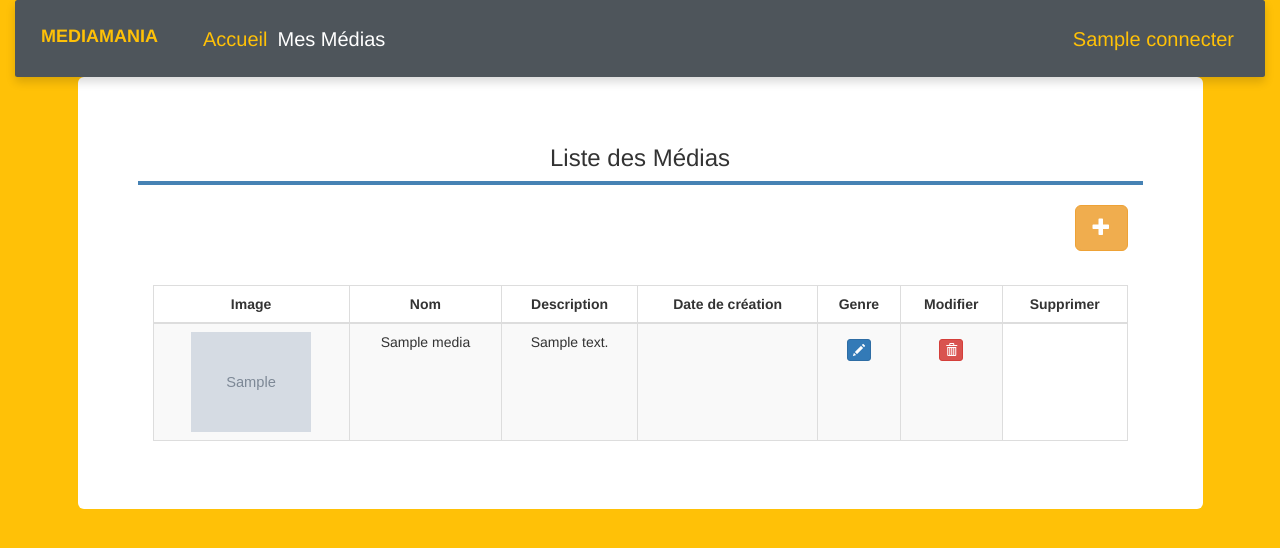
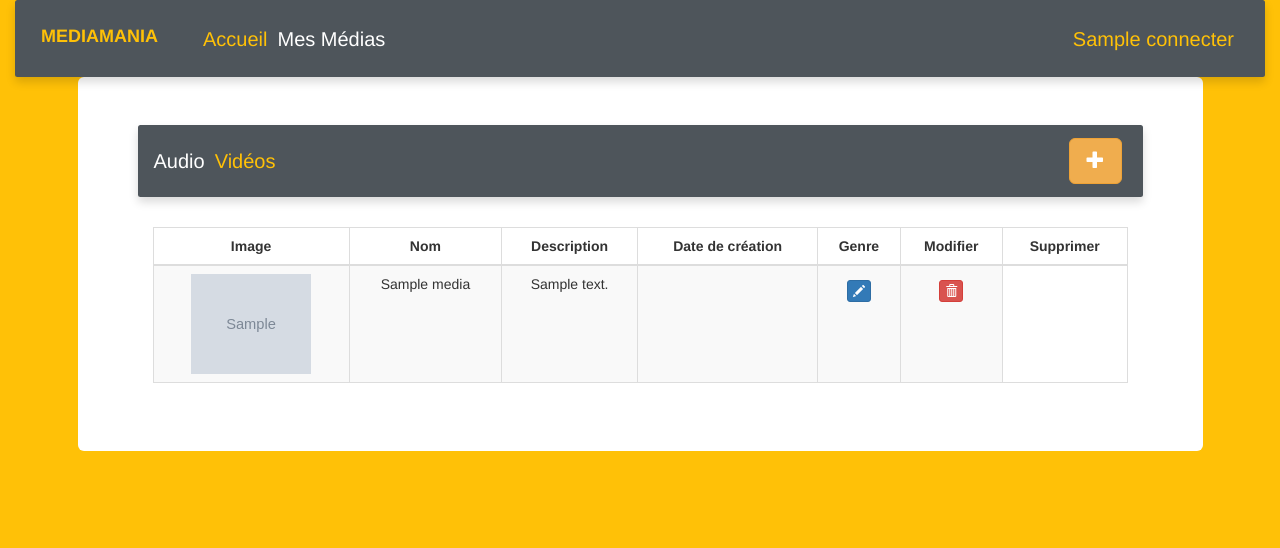
Before and after one commit to Sirtalyon/MediaPlayer, a Symfony app: template MediaPlayer/templates/main/mediaUser.html.twig in a window 1280 px wide. Shown: the top 548 px of the page. Run offline with Twig, Linux system fonts and the light colour scheme; the template is opened without the code that fills it: most values are stand-ins (such as "Sample title", 1, 10 or a date in 2020); grey boxes marked "Sample" are stand-in pictures; some libraries are stand-ins or nearby versions.

Commit message:
AMélioration visu

```diff
--- a/MediaPlayer/src/Controller/MainController.php
+++ b/MediaPlayer/src/Controller/MainController.php
@@ -44,8 +44,8 @@
         $medias = $em->getRepository(Media::class)->findAll();
         $lastMedias = [];
         if($medias!=null) {
-            if(count($medias)>5) {
-                for ($i = 0; $i < 5; $i++) {
+            if(count($medias)>9) {
+                for ($i = 0; $i < 9; $i++) {
                     array_push($lastMedias, $medias[$i]);
                 }
             }else
--- a/MediaPlayer/src/Controller/MediaController.php
+++ b/MediaPlayer/src/Controller/MediaController.php
@@ -151,10 +151,6 @@
      */
     public function del(EntityManagerInterface $em,Media $media)
     {
-        $name = $media->getName();
-        $picture = $media->getPicture();
-        unlink('C:\wamp64\www\Repository\MediaPlayer\public\media\FileUpload\\'.$name);
-        unlink('C:\wamp64\www\Repository\MediaPlayer\public\media\PicUpload\\'.$picture);
         $em->remove($media);
         $em->flush();
         $this->addFlash("success", "Media supprimé!");
--- a/MediaPlayer/templates/main/add.html.twig
+++ b/MediaPlayer/templates/main/add.html.twig
@@ -37,7 +37,7 @@
                     <div class="form-group">
                         {{ form_label(formAdd.name, 'Fichier')}}
                         <br>
-                        {{ form_widget(formAdd.name, {'attr': {'class': 'btn btn-info w-100', 'accept':'audio/*, video/*'}})}}
+                        {{ form_widget(formAdd.name, {'attr': {'class': 'btn btn-warning w-100', 'accept':'audio/*, video/*'}})}}
                     </div>
                     <div class="form-group">
                         {{ form_label(formAdd.description, 'Description')}}
@@ -46,7 +46,7 @@
                     <div class="form-group">
                         {{ form_label(formAdd.picture, 'Fichier Image')}}
                         <br>
-                        {{ form_widget(formAdd.picture, {'attr': {'class': 'btn btn-info w-100', 'accept':'image/*'}})}}
+                        {{ form_widget(formAdd.picture, {'attr': {'class': 'btn btn-warning w-100', 'accept':'image/*'}})}}
                     </div>
 
                     <div class="form-group">
--- a/MediaPlayer/templates/main/mediaUser.html.twig
+++ b/MediaPlayer/templates/main/mediaUser.html.twig
@@ -32,17 +32,23 @@
 
 
     <div class="row jumbotron" style=" margin: 0 auto; width: 90%;">
-        <div class="col-md-12" style="border-bottom: 4px solid steelblue">
-            <h3>Liste des Médias</h3>
-        </div>
-        <div class="col-md-12">
-            <br>
-            <button type="button" style="float: right" class="btn btn-warning btn-lg" onclick="window.location='{{ path("media_add") }}'">
-                <span class="glyphicon glyphicon-plus" aria-hidden="true"></span>
-            </button>
-            <br><br><br><br>
-        </div>
-
+        <nav class="navbar navbar-expand-lg navbar-light shadow p-3 mb-5 rounded" style="background-color: #4e555b !important; width: 100%">
+            <ul class="navbar-nav mr-auto">
+                <li class="nav-item " style="font-size: 20px">
+                    <a class="nav-link text-white" href="{{ path('main_index') }}">Audio<span class="sr-only">(current)</span></a>
+                </li>
+                <li class="nav-item active" style="font-size: 20px">
+                    <a class="nav-link text-warning" href="{{ path('media_list') }}">Vidéos</a>
+                </li>
+            </ul>
+            <ul class="navbar-nav" style="float: right;" >
+                <li class="nav-item " style="margin-right: 10px; font-size: 20px">
+                    <button type="button" style="float: right" class="btn btn-warning btn-lg" onclick="window.location='{{ path("media_add") }}'">
+                        <span class="glyphicon glyphicon-plus" aria-hidden="true"></span>
+                    </button>
+                </li>
+            </ul>
+        </nav>
         <div class="col-md-12">
             <table id="mytable" class="table table-bordered table-striped">
                 <thead>
@@ -71,7 +77,7 @@
                             {% endif %}
                         {% endfor %}
                         <td><p data-placement="top" data-toggle="tooltip" title="Edit"><a class="btn btn-primary btn-xs glyphicon glyphicon-pencil" href="{{ path("media_update", {'id': media.id})}}"></a></p></td>
-                        <td><p data-placement="top" data-toggle="tooltip" title="Edit"><a class="btn btn-danger btn-xs glyphicon glyphicon-trash" href="{{ path("media_del", {'id': media.id})}}"></a></p></td>
+                        <td><p data-placement="top" data-toggle="tooltip" title="Remove"><a class="btn btn-danger btn-xs glyphicon glyphicon-trash" href="{{ path("media_del", {'id': media.id})}}"></a></p></td>
                     </tr>
                 {% endfor %}
 
--- a/MediaPlayer/templates/media/update.html.twig
+++ b/MediaPlayer/templates/media/update.html.twig
@@ -33,12 +33,13 @@
     <div class="row jumbotron" style=" margin: 0 auto; width: 90%;">
         <div class="col-md-12" style="padding-left: 35%; padding-right: 35%;">
             <div class="shadow p-3 mb-5 bg-white rounded">
+
                 <h2>Modifier un Média</h2>
                 {{ form_start(form) }}
                 <div class="form-group">
                     {{ form_label(form.name, 'Fichier')}}
                     <br>
-                    {{ form_widget(form.name, {'attr': {'class': 'btn btn-info w-100', 'accept':'audio/*, video/*'}})}}
+                    {{ form_widget(form.name, {'attr': {'class': 'btn btn-warning w-100', 'accept':'audio/*, video/*'}})}}
                 </div>
                 <div class="form-group">
                     {{ form_label(form.description, 'Description')}}
@@ -47,7 +48,7 @@
                 <div class="form-group">
                     {{ form_label(form.picture, 'Fichier Image')}}
                     <br>
-                    {{ form_widget(form.picture, {'attr': {'class': 'btn btn-info w-100', 'accept':'image/*'}})}}
+                    {{ form_widget(form.picture, {'attr': {'class': 'btn btn-warning w-100', 'accept':'image/*'}})}}
                 </div>
 
                 <div class="form-group">
```
Also changed, not shown: MediaPlayer/templates/main/index.html.twig (+4 -7 lines), MediaPlayer/public/media/PicUpload/RFM_logo_2011.png (added), MediaPlayer/public/media/PicUpload/crom.jpg (added), MediaPlayer/public/media/PicUpload/marche_barbare.jpg (deleted), MediaPlayer/public/media/PicUpload/vignette_2.jpg (added), 3 other files.
